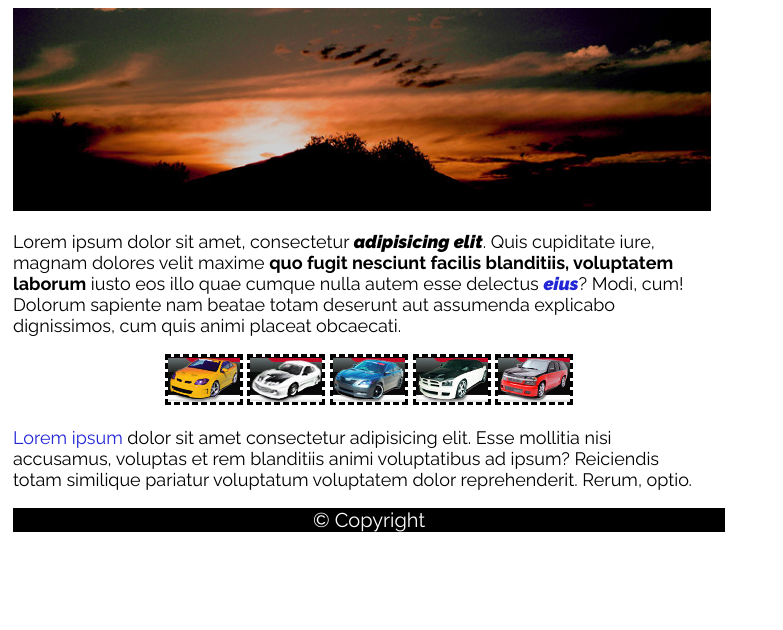
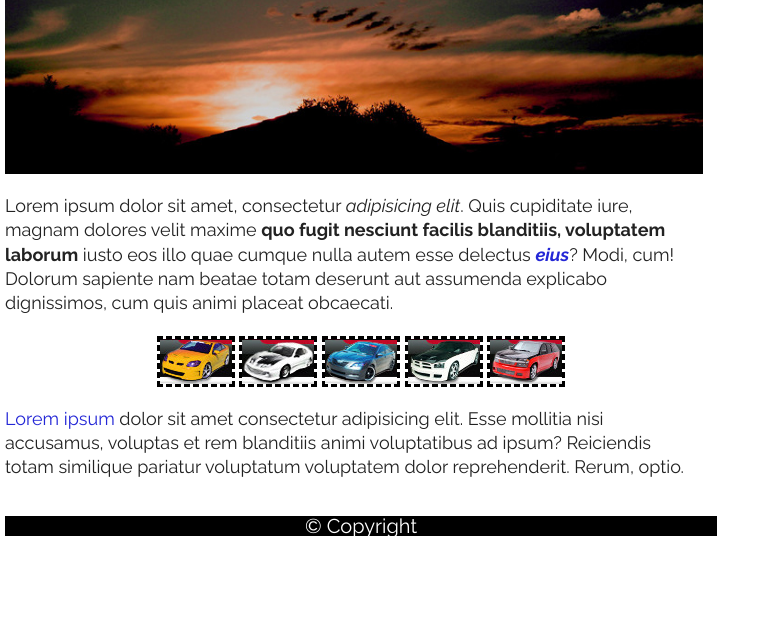
Before and after one commit to oleksandrmoskalenko/Front-End_courses, a plain HTML site: page Projects/Homework/lesson_4/index.html in a window 1280 px wide. Shown: the part 170-800 px from the top of the page, without its empty margins (0-783 px from the left). Drawn offline with Linux system fonts and the light colour scheme.

Commit message:
added reset.css and rewrote styles for common tags

```diff
--- a/Projects/Homework/lesson_4/css/style.css
+++ b/Projects/Homework/lesson_4/css/style.css
@@ -17,33 +17,41 @@ body {
 h1 {
     color: #FFFFFF;
     background-color: #A52B2A;
+    font-size: 2em;
+    font-weight: bolder;
 }
 
 .sunset {
     width: 98%;
-    padding-bottom: 20px;
+    padding: 25px 0 20px;
 }
 
 p {
     max-width: 96%;
     text-align: left;
+    line-height: 1.35;
+}
+
+strong {
+    font-weight: bold;
+}
+
+em {
+    font-style: italic;
 }
 
 span {
     color: #2427d6;
 }
 
-.em1 {
-    font-weight: 900;
-}
-
 .car {
+    padding: 20px 0;
     text-align: center;
 }
 
-.car1, .car2, .car3, .car4, .car5 {
+.carborder {
+    border: 3px black;
     border-style: dashed;
-    border-color: #000000;
 }
 
 footer {
--- a/Projects/Homework/lesson_4/index.html
+++ b/Projects/Homework/lesson_4/index.html
@@ -5,7 +5,9 @@
     <meta charset="UTF-8">
     <meta name="viewport" content="width=device-width, initial-scale=1.0">
     <title>My simple website</title>
-    <link href="https://fonts.googleapis.com/css?family=Raleway:400,700,900,900i&display=swap" rel="stylesheet">
+    <link href="https://fonts.googleapis.com/css?family=Raleway:400,400i,600,700,700i,800,900,900i&display=swap"
+        rel="stylesheet">
+    <link rel="stylesheet" href="css/reset.css">
     <link rel="stylesheet" href="css/style.css">
 </head>
 
@@ -18,24 +20,26 @@
 
         <p>Lorem ipsum dolor sit amet, consectetur <em>adipisicing elit</em>. Quis cupiditate iure,
             magnam dolores velit maxime <strong>quo fugit nesciunt facilis blanditiis, voluptatem laborum</strong>
-            iusto eos illo quae cumque nulla autem esse delectus <span><em class="em1">eius</em></span>? Modi, cum!
+            iusto eos illo quae cumque nulla autem esse delectus <span><em><strong>eius</strong></em></span>? Modi, cum!
             Dolorum
             sapiente nam beatae totam deserunt aut assumenda explicabo dignissimos, cum quis animi placeat
             obcaecati.
         </p>
 
         <div class="car">
-            <img class="car1" src="img/car01.jpg" alt="Car1">
-            <img class="car2" src="img/car02.jpg" alt="Car2">
-            <img class="car3" src="img/car03.jpg" alt="Car3">
-            <img class="car4" src="img/car04.jpg" alt="Car4">
-            <img class="car5" src="img/car05.jpg" alt="Car5">
+            <img class="carborder" src="img/car01.jpg" alt="Car1">
+            <img class="carborder" src="img/car02.jpg" alt="Car2">
+            <img class="carborder" src="img/car03.jpg" alt="Car3">
+            <img class="carborder" src="img/car04.jpg" alt="Car4">
+            <img class="carborder" src="img/car05.jpg" alt="Car5">
         </div>
 
         <p><span>Lorem ipsum</span> dolor sit amet consectetur adipisicing elit. Esse mollitia nisi accusamus, voluptas
             et rem blanditiis animi voluptatibus ad ipsum? Reiciendis totam similique pariatur voluptatum voluptatem
             dolor reprehenderit. Rerum, optio.
         </p>
+        <br />
+        <br />
         <footer>
             &#169; Copyright
         </footer>
```
